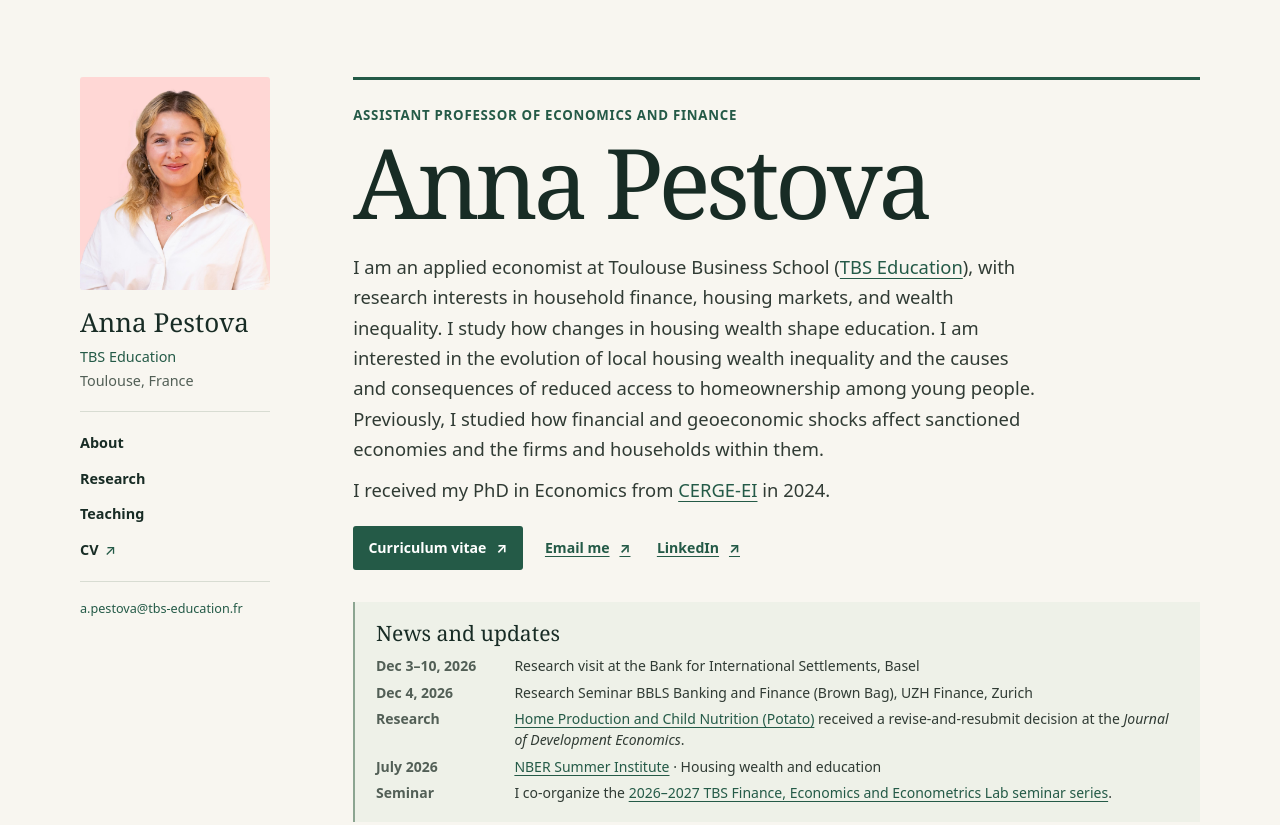
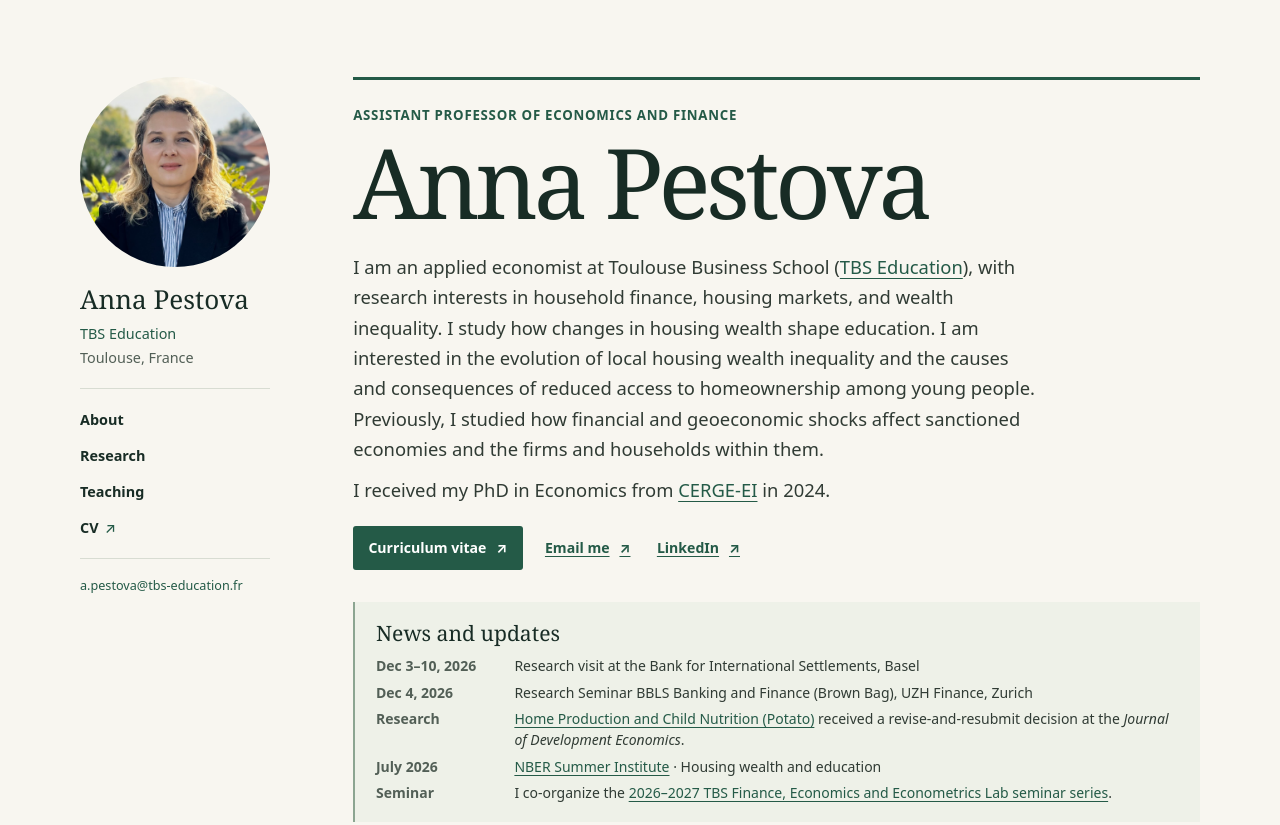
Before and after one commit to annapestova/annapestova.github.io, a plain HTML site: page index.html in a window 1280 px wide. Shown: the top 825 px of the page. Drawn offline with Linux system fonts and the light colour scheme.

Commit message:
Use the circular VSCO portrait

```diff
--- a/index.html
+++ b/index.html
@@ -12,7 +12,9 @@
   <a class="skip" href="#main">Skip to content</a>
   <div class="layout">
     <aside class="sidebar" aria-label="Profile and navigation">
-      <img class="portrait" src="assets/anna.jpg" width="1280" height="1619" alt="Portrait of Anna Pestova">
+      <div class="portrait">
+        <img src="assets/full-size-render-vsco.jpg" width="1280" height="1620" alt="Portrait of Anna Pestova">
+      </div>
       <div class="identity">
         <a class="name" href="#top">Anna Pestova</a>
         <a class="affiliation" href="https://www.tbs-education.fr/professeur/pestova-anna/">TBS Education</a>
--- a/styles.css
+++ b/styles.css
@@ -38,14 +38,17 @@ h1, h2, h3, h4, p { margin: 0; }
 
 .sidebar { position: sticky; top: 2.5rem; min-width: 0; }
 .portrait {
+  width: 100%;
+  aspect-ratio: 1;
+  overflow: hidden;
+  border-radius: 50%;
+  background: var(--tint);
+}
+.portrait img {
   display: block;
-  width: 100%;
+  width: 140%;
   height: auto;
-  aspect-ratio: 1 / 1.12;
-  object-fit: cover;
-  object-position: 50% 35%;
-  border-radius: 3px;
-  background: var(--tint);
+  transform: translateX(-7.5%);
 }
 .identity { margin-top: 1.1rem; }
 .name { display: block; color: var(--ink); font: 1.63rem/1.2 var(--serif); text-decoration: none; }
@@ -114,7 +117,7 @@ footer { display: flex; flex-wrap: wrap; gap: .65rem 1.65rem; justify-content: s
   .layout { width: calc(100% - 2.5rem); display: block; padding-top: 1.3rem; }
   .sidebar { position: static; display: grid; grid-template-columns: 74px minmax(0, 1fr); gap: .65rem 1rem; align-items: center; margin-bottom: 1.4rem; }
   .identity { margin: 0; }
-  .portrait { width: 74px; aspect-ratio: 1; }
+  .portrait { width: 74px; }
   .sidebar nav { grid-column: 1 / -1; display: flex; flex-wrap: wrap; gap: 0 clamp(.5rem, 4vw, 1.4rem); border-block: 0; margin: 0; padding: 0; }
   .sidebar nav a { display: inline-flex; align-items: center; min-height: 44px; padding-inline: .12rem; }
   .sidebar-email { display: none; }
```
